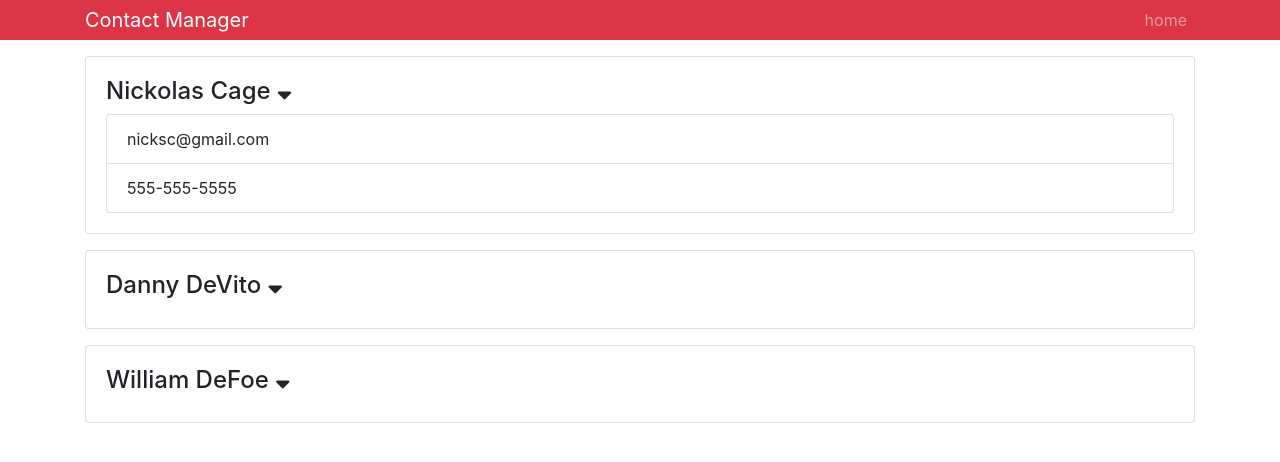
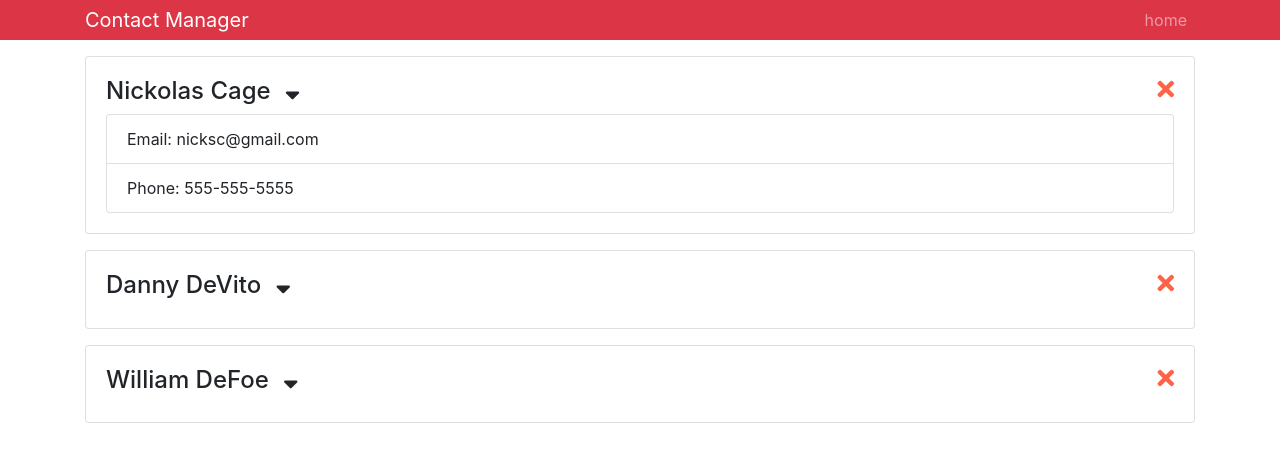
Before and after one commit to EliTu/React-Front-to-Back-course-repo, a React (Create React App) app in the folder contactmanager/: page / in a window 1280 px wide. Both pictures are taken after a click on the icon 284 px from the left and 90 px from the top of the page. Shown: the top 462 px of the page. Built offline with nearby package versions, Linux system fonts and the light colour scheme.

Commit message:
Finished lecture 24, added Contact delete button, handle the delete and the state change in the Contacts componant

```diff
--- a/contactmanager/src/componenets/Contact.js
+++ b/contactmanager/src/componenets/Contact.js
@@ -6,14 +6,21 @@ class Contact extends Component {
 		isContactOpen: false,
 	};
 
-	handleClick = () => {
+	handleOpenClick = () => {
 		this.setState({
 			isContactOpen: !this.state.isContactOpen,
 		});
 	};
 
+	// handleDeleteClick = () => {
+	// 	this.props.handleDeleteClick();
+	// };
+
 	render() {
-		const { name, email, phone } = this.props.contact;
+		const {
+			contact: { name, email, phone, id },
+			handleDeleteClick,
+		} = this.props;
 		const { isContactOpen } = this.state;
 
 		return (
@@ -21,14 +28,24 @@ class Contact extends Component {
 				<h4>
 					{name}{' '}
 					<i
-						onClick={this.handleClick}
+						onClick={this.handleOpenClick}
 						className="fas fa-sort-down"
+						style={{ cursor: 'pointer', marginLeft: '0.5rem' }}
+					/>
+					<i
+						className="fas fa-times"
+						style={{
+							cursor: 'pointer',
+							float: 'right',
+							color: 'tomato',
+						}}
+						onClick={() => handleDeleteClick(id)}
 					/>
 				</h4>{' '}
 				{isContactOpen && (
 					<ul className="list-group">
-						<li className="list-group-item">{email}</li>
-						<li className="list-group-item">{phone}</li>
+						<li className="list-group-item">Email: {email}</li>
+						<li className="list-group-item">Phone: {phone}</li>
 					</ul>
 				)}
 			</div>
@@ -38,6 +55,7 @@ class Contact extends Component {
 
 Contact.propTypes = {
 	contact: PropTypes.object.isRequired,
+	handleDeleteClick: PropTypes.func.isRequired,
 };
 
 export default Contact;
--- a/contactmanager/src/componenets/Contacts.js
+++ b/contactmanager/src/componenets/Contacts.js
@@ -25,13 +25,27 @@ export class Contacts extends Component {
 		],
 	};
 
+	deleteContact = id => {
+		const { contacts } = this.state;
+
+		const newContacts = contacts.filter(contact => contact.id !== id);
+
+		this.setState({
+			contacts: newContacts,
+		});
+	};
+
 	render() {
 		const { contacts } = this.state;
 
 		return (
 			<React.Fragment>
 				{contacts.map(contact => (
-					<Contact key={contact.id} contact={contact} />
+					<Contact
+						key={contact.id}
+						contact={contact}
+						handleDeleteClick={() => this.deleteContact(contact.id)}
+					/>
 				))}
 			</React.Fragment>
 		);
```
